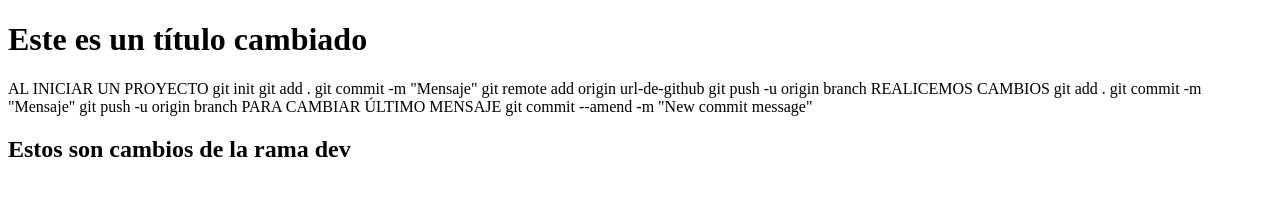
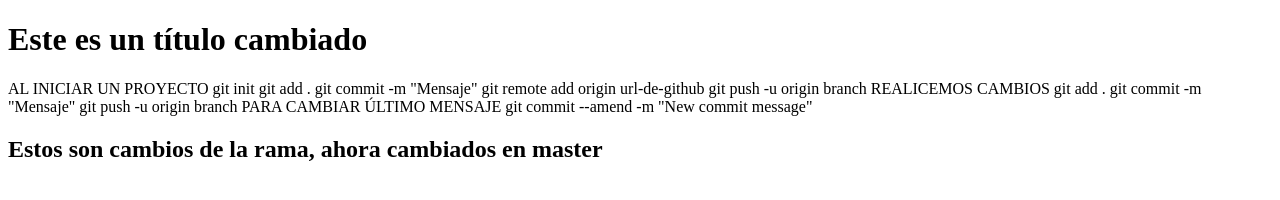
Before and after one commit to cindychateau/Ejemplo0074, a plain HTML site: page index.html in a window 1280 px wide. Drawn offline with Linux system fonts and the light colour scheme.

Commit message:
Cambios en h2

```diff
--- a/index.html
+++ b/index.html
@@ -22,7 +22,7 @@
     PARA CAMBIAR ÚLTIMO MENSAJE
     git commit --amend -m "New commit message"
 
-    <h2>Estos son cambios de la rama dev</h2>
+    <h2>Estos son cambios de la rama, ahora cambiados en master</h2>
 
 </body>
 </html>
```
